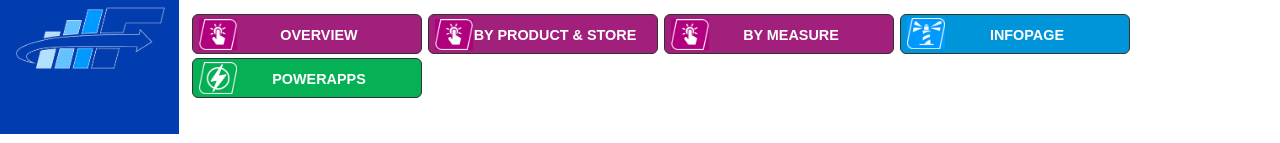
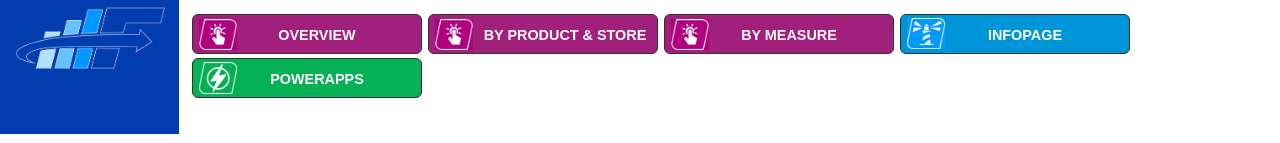
Before and after one commit to jmbugajski/pg-embed-demo, a plain HTML site: page fastmart/index.html in a window 1280 px wide. Shown: the top 143 px of the page. Drawn offline with nearby package versions, Linux system fonts and the light colour scheme.

Commit message:
adjust label positioning

```diff
--- a/fastmart/css/fastmart.css
+++ b/fastmart/css/fastmart.css
@@ -300,7 +300,11 @@ body {
 	font-size: 1.2em;
 	text-transform: uppercase;
 	font-weight: 600;
-	padding-left: 24px;
+	padding: 0 0 0 20px;
+}
+
+.left .label span {
+	padding-left: 24px !important;
 }
 
 .left .label a {
--- a/fastmart/index.html
+++ b/fastmart/index.html
@@ -22,7 +22,7 @@
 	<div class="top-header">
 		<div class="row">
 			<div class="left"><div class="label" id="overview"><a target="iframe_a" href="https://35.227.249.152/embed/dashboards/21">Overview</a></div></div>
-			<div class="left"><div class="label" id="product-and-store"><a target="iframe_a" href="https://35.201.92.166/embed/dashboards/14">By Product & Store</a></div></div>
+			<div class="left"><div class="label" id="product-and-store"><a target="iframe_a" href="https://35.201.92.166/embed/dashboards/14"><span>By Product & Store</span></a></div></div>
 			<div class="left"><div class="label" id="measure-year-ago"><a target="iframe_a" href="https://35.201.92.166/embed/dashboards/17">By Measure</a></div></div>
 			<div class="left"><div class="label" id="infopage"><a target="iframe_a" href="https://35.227.249.152/embed/explore/fastmart/fast_mart?qid=HDKwiqZ482xioCmvLEle1h&toggle=fil,vis">InfoPage</a></div></div>
 			<div class="left"><div class="label" id="powerapps"><a target="iframe_a" href="https://35.201.92.166/embed/dashboards/20">PowerApps</a></div></div>
```
Also changed, not shown: fastmart/index-filtered.html (+1 -1 lines).
